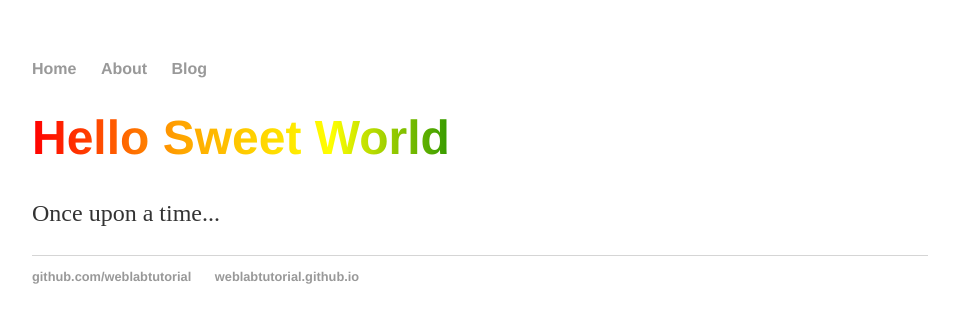
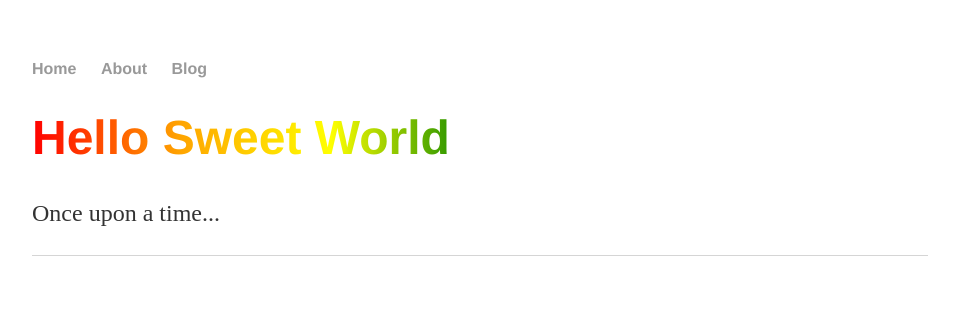
Before and after one commit to JimBilll/JimBilll.github.io, a Jekyll site: the page built from index.html, in a window 1280 px wide. Shown: the top 323 px of the page, without its empty margins (160-1119 px from the left). Built offline with Jekyll 4.4.1, drawn with Linux system fonts in a browser that asks for light colours.

Commit message:
Update default.html

```diff
--- a/_layouts/default.html
+++ b/_layouts/default.html
@@ -18,8 +18,7 @@
     </div>
     <footer>
       <ul>
-      <li><a href="https://github.com/weblabtutorial">github.com/weblabtutorial</a></li>
-      <li><a href="https://weblabtutorial.github.io"> weblabtutorial.github.io </a></li>
+      <li><a href="https://github.com/JimBilll/JimBilll.github.io"</a></li>
       </ul>
     </footer>
   </body>
```
